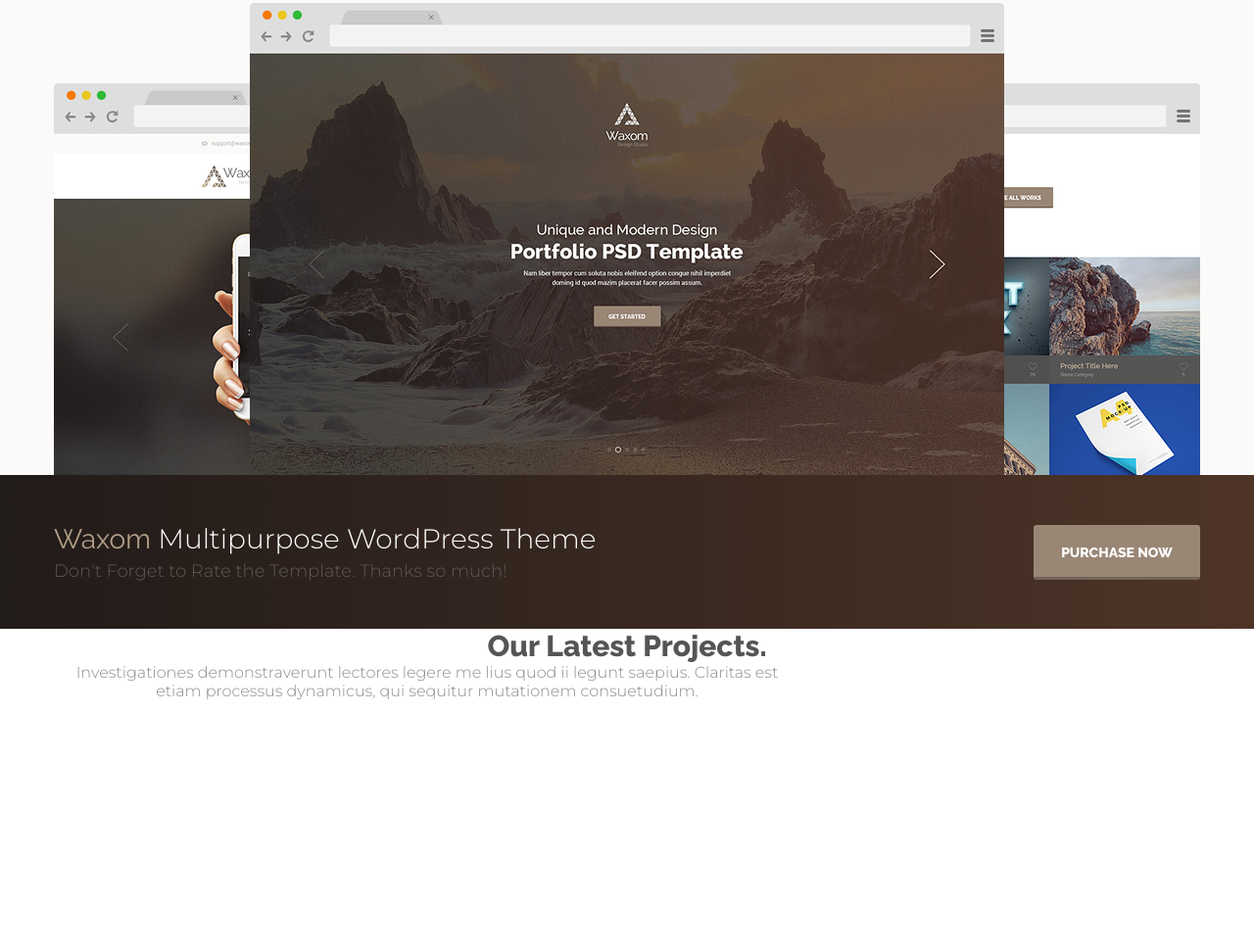
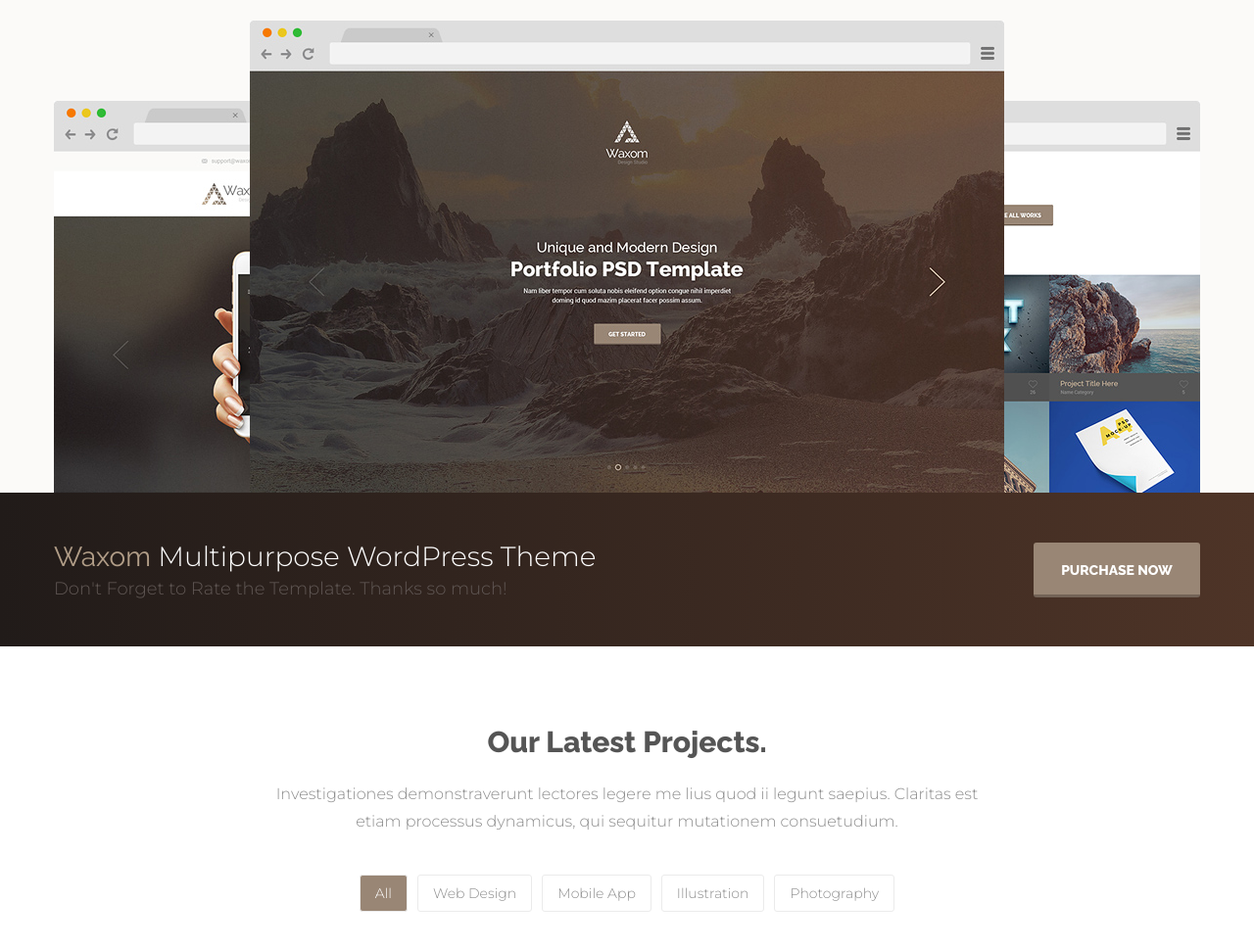
Before and after one commit to kartimenya/wax, a website: page app/index.html in a window 1280 px wide. Shown: the part 1396-2366 px from the top of the page at 98% size. Before the commit the page ends 2206 px from the top, so only its background shows below. Drawn offline with Linux system fonts and the light colour scheme.

Commit message:
start project section

```diff
--- a/app/index.html
+++ b/app/index.html
@@ -23,14 +23,14 @@
 
           </div>
           <ul class="menu__list">
-            <li><a class="menu__link" href="">Home</a></li>
-            <li><a class="menu__link" href="">About Us</a></li>
-            <li><a class="menu__link" href="">Portfolio</a></li>
-            <li><a class="menu__link" href="">Features</a></li>
-            <li><a class="menu__link" href="">Blog</a></li>
-            <li><a class="menu__link" href="">Pricing</a></li>
-            <li><a class="menu__link" href="">Shortcodes</a></li>
-            <li><a class="menu__link" href="">Contact</a></li>
+            <li class="menu__item"><a class="menu__link" href="">Home</a></li>
+            <li class="menu__item"><a class="menu__link" href="">About Us</a></li>
+            <li class="menu__item"><a class="menu__link" href="">Portfolio</a></li>
+            <li class="menu__item"><a class="menu__link" href="">Features</a></li>
+            <li class="menu__item"><a class="menu__link" href="">Blog</a></li>
+            <li class="menu__item"><a class="menu__link" href="">Pricing</a></li>
+            <li class="menu__item"><a class="menu__link" href="">Shortcodes</a></li>
+            <li class="menu__item"><a class="menu__link" href="">Contact</a></li>
           </ul>
         </nav>
 
@@ -140,22 +140,27 @@
     <p class="projects__paregraph paregraph-style">Investigationes demonstraverunt lectores legere me lius quod ii legunt saepius. Claritas est etiam processus dynamicus, qui sequitur mutationem consuetudium.</p>
     <div class="projects__filter">
       <ul class="projects__filter-list">
-        <li>
-          <a class="projects__filter-link" href="#">All</a>
+        <li class="projects__filter-item">
+          <a class="projects__filter-link _active" href="#">All</a>
         </li>
-        <li>
+        <li class="projects__filter-item">
           <a class="projects__filter-link" href="#">Web Design</a>
         </li>
-        <li>
+        <li class="projects__filter-item">
           <a class="projects__filter-link" href="#">Mobile App</a>
         </li>
-        <li>
+        <li class="projects__filter-item">
           <a class="projects__filter-link" href="#">Illustration</a>
         </li>
-        <li>
+        <li class="projects__filter-item">
           <a class="projects__filter-link" href="#">Photography</a>
         </li>
       </ul>
+    </div>
+    <div class="projects__items">
+      <div class="projects__item">
+
+      </div>
     </div>
   </div>
 </section>
--- a/app/scss/_global.scss
+++ b/app/scss/_global.scss
@@ -46,4 +46,5 @@
   font-family: 'Montserrat', sans-serif;
   text-align: center;
   max-width: 762px;
+  line-height: 28px;
 }
--- a/app/scss/style.scss
+++ b/app/scss/style.scss
@@ -69,15 +69,17 @@
   &__list{
     display: flex;
   }
+  &__item{
+        margin-right: 30px;
+    &:last-child{
+      margin-right: 0;
+    }
+  }
   &__link{
     font-size: 14px;
     font-family: 'Montserrat', sans-serif;
     font-weight: 300;
-    margin-right: 30px;
     transition: .3s;
-    & :last-child{
-      margin-right: auto;
-    }
     &:hover{
       color: #baa690;
     }
@@ -180,3 +182,38 @@
     font-weight: 300;
   }
 }
+
+.projects{
+  padding: 80px 0;
+  &__paregraph{
+    margin: 22px auto 0;
+  }
+  &__filter{
+    margin-top: 40px;
+  }
+  &__filter-list{
+    display: flex;
+    align-items: center;
+    justify-content: center;
+  }
+  &__filter-item{
+    margin-right: 10px;
+    &:last-child{
+      margin-right: 0;
+    }
+  }
+  &__filter-link{
+    display: inline-block;
+    font-family: 'Montserrat', sans-serif;
+    font-weight: 300;
+    color: #8c8c8c;
+    font-size: 14px;
+    border: 1px solid #ebebeb;
+    padding: 9px 15px;
+    border-radius: 3px;
+    &._active{
+      background: #998675;
+      color: #fff;
+    }
+  }
+}
```
Also changed, not shown: app/css/style.css.
